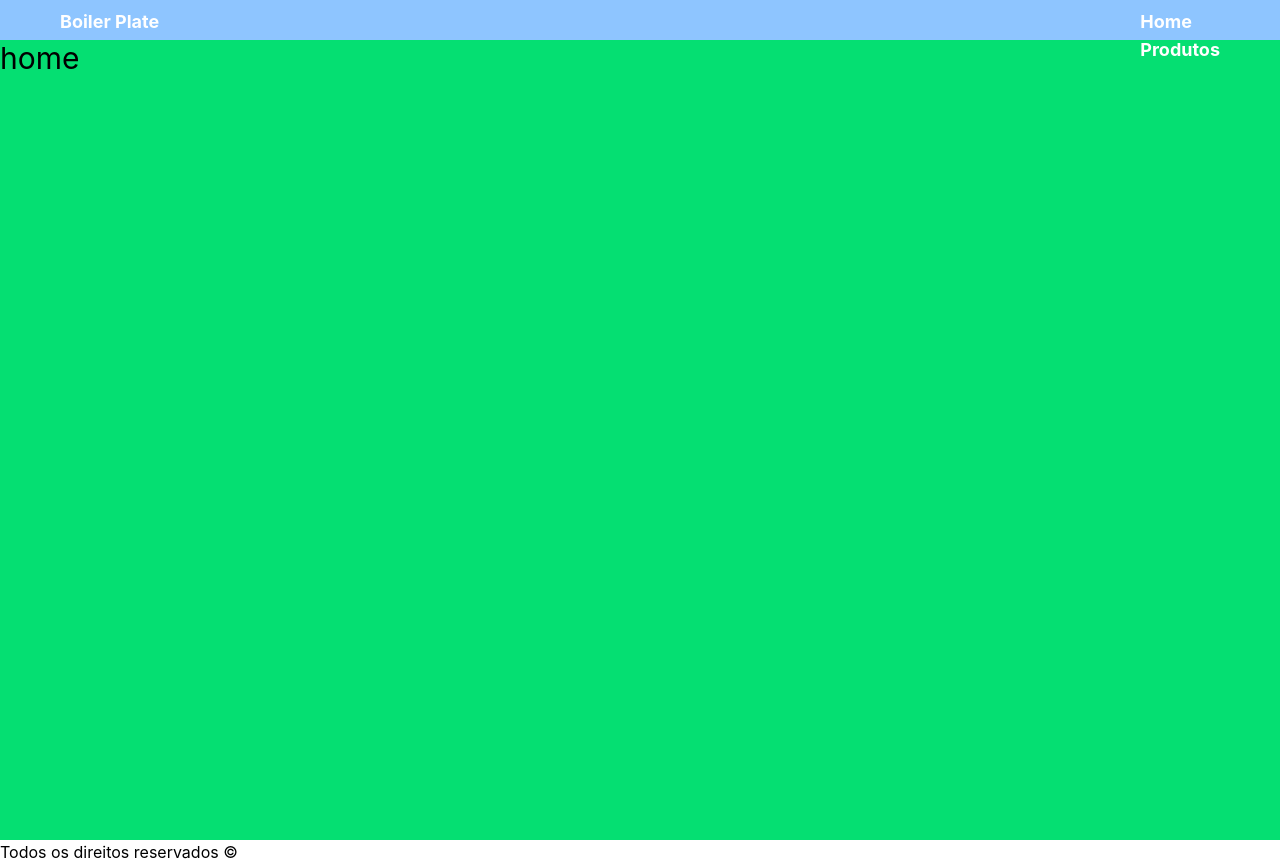
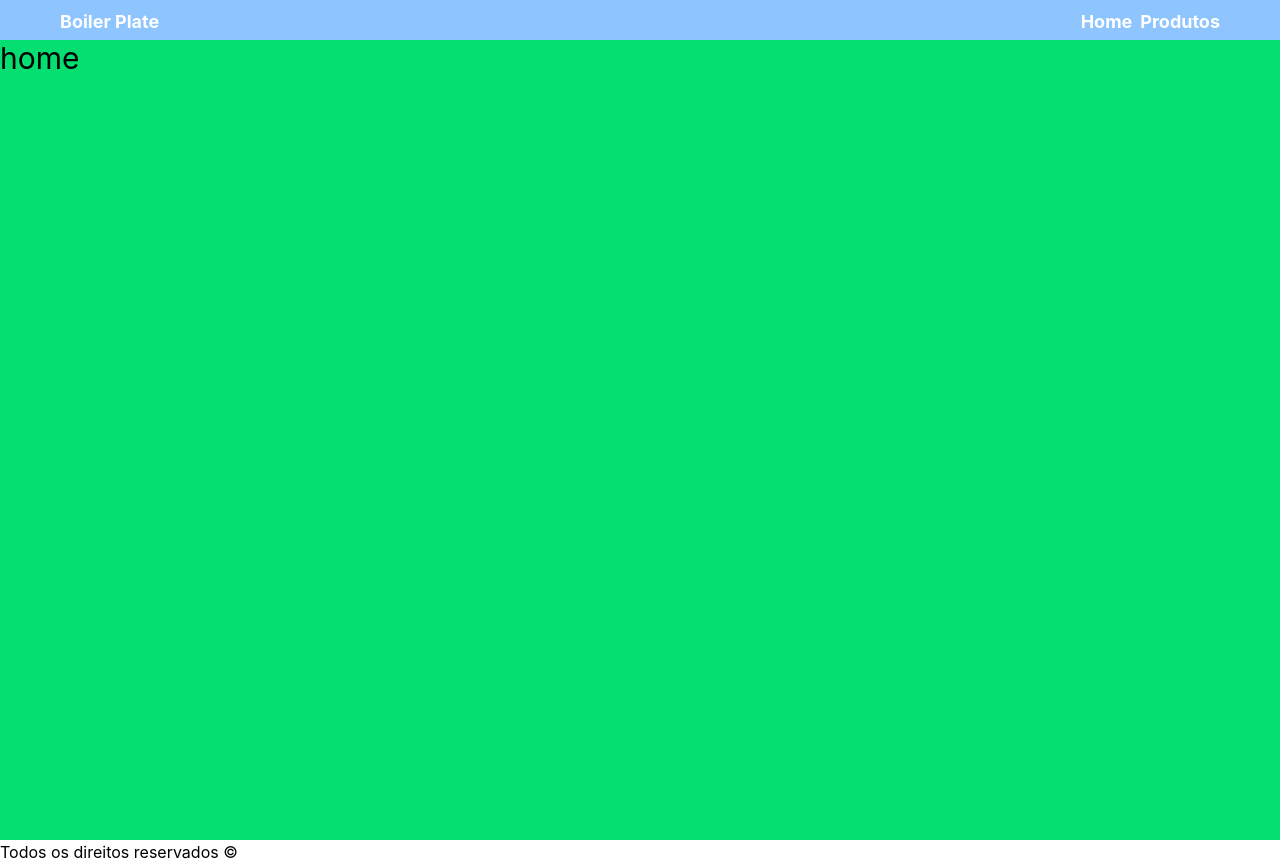
Before and after one commit to 1TDSPH-26/front-2sem-aula-08, a React (Vite) app in the folder my-app/: page / in a window 1280 px wide. Built offline with nearby package versions, Linux system fonts and the light colour scheme.

Commit message:
feat: Estilizando o menu com tailwind css

```diff
--- a/my-app/src/components/Menu/menu.tsx
+++ b/my-app/src/components/Menu/menu.tsx
@@ -1,11 +1,13 @@
 import { Link } from "react-router";
 
 export default function Menu(){
+    const estiloNav = "text-white hover:text-sky-600 transition-color duration-300"
+
     return(
           <nav>
-                <ul>
-                    <li><Link to="/">Home</Link></li>
-                    <li><Link to="/produtos">Produtos</Link></li>
+                <ul className="flex gap-2 font-bold ">
+                    <li><Link className={estiloNav} to="/">Home</Link></li>
+                    <li><Link className={estiloNav} to="/produtos">Produtos</Link></li>
                 </ul>
             </nav>
     )
```
